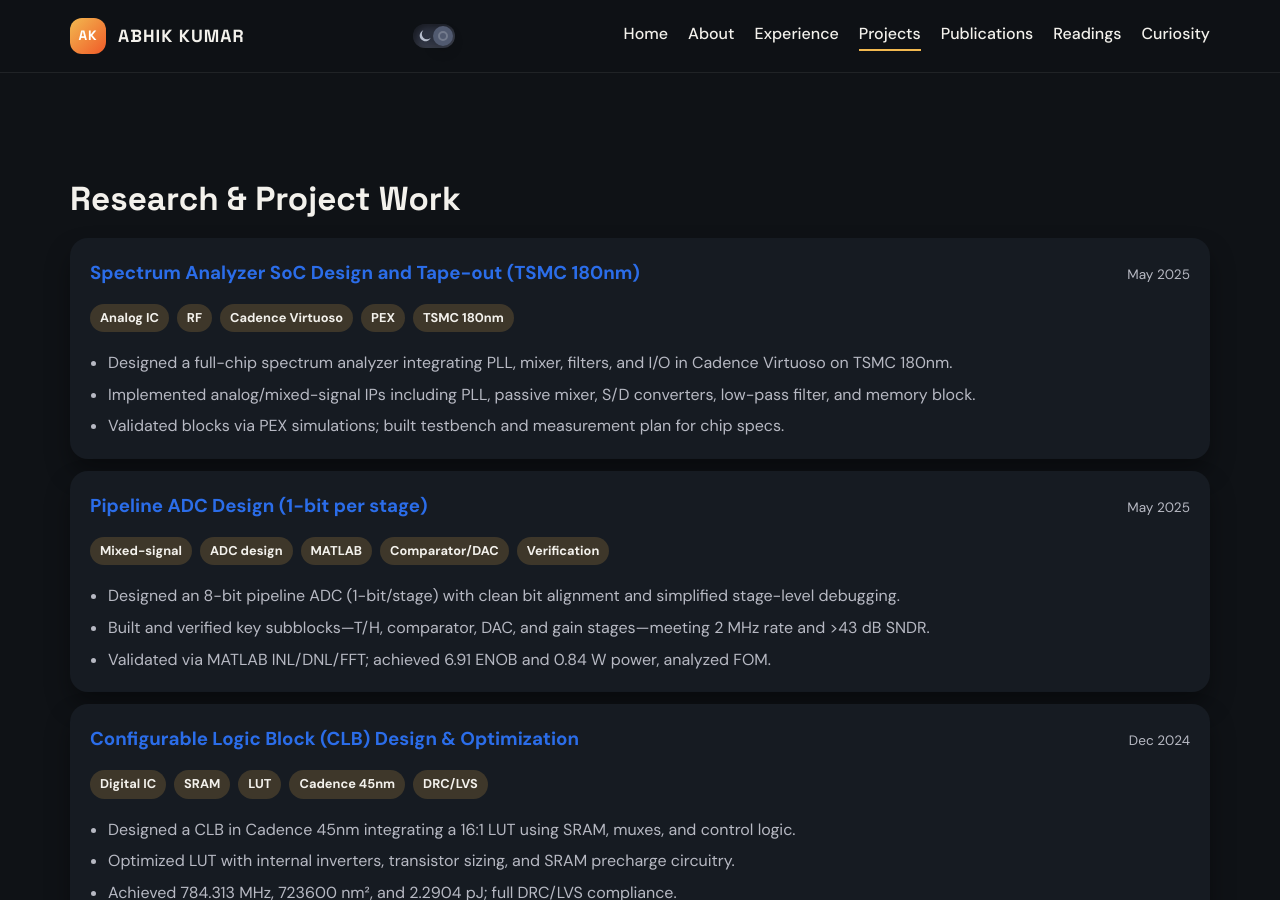
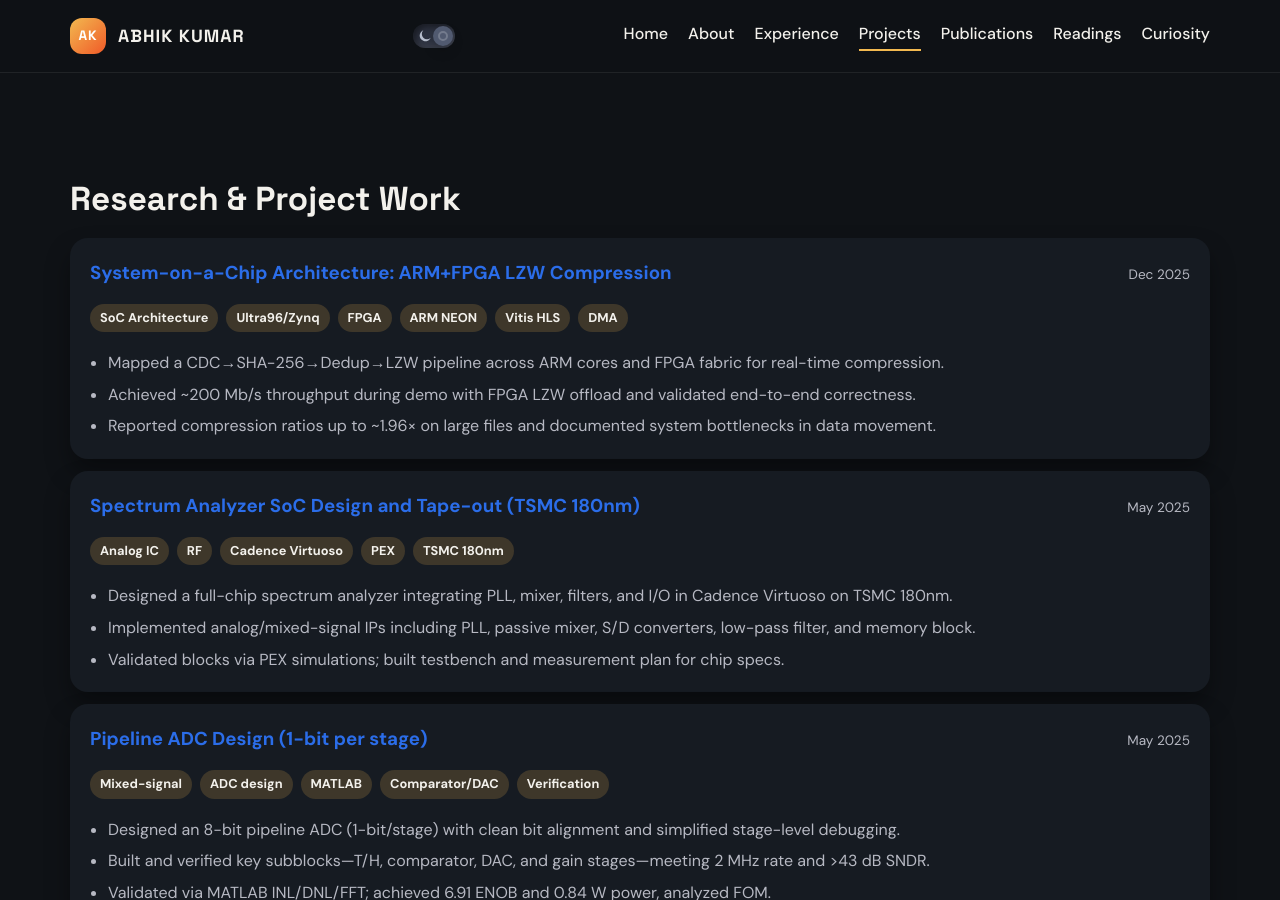
Before and after one commit to abhikkum/abhik_profile, a Jekyll site: the page built from _pages/projects.html, in a window 1280 px wide and 900 px high, scrolled down 456 px. Built offline with Jekyll 4.4.1, drawn with Linux system fonts in a browser that asks for light colours.

Commit message:
project added and updated

```diff
--- a/_pages/projects.html
+++ b/_pages/projects.html
@@ -29,6 +29,27 @@ description: Selected projects and case studies.
   <div class="container">
     <h2 class="section-title">Research & Project Work</h2>
     <div class="list">
+      <article class="list-item reveal">
+        <div class="item-head">
+          <h3>
+            <a class="section-title-link" href="https://github.com/abhikkum/ESE5320/blob/main/project/Report/prj5.md">System-on-a-Chip Architecture: ARM+FPGA LZW Compression</a>
+          </h3>
+          <span class="item-date">Dec 2025</span>
+        </div>
+        <div class="item-tags">
+          <span>SoC Architecture</span>
+          <span>Ultra96/Zynq</span>
+          <span>FPGA</span>
+          <span>ARM NEON</span>
+          <span>Vitis HLS</span>
+          <span>DMA</span>
+        </div>
+        <ul class="item-points">
+          <li>Mapped a CDC→SHA-256→Dedup→LZW pipeline across ARM cores and FPGA fabric for real-time compression.</li>
+          <li>Achieved ~200 Mb/s throughput during demo with FPGA LZW offload and validated end-to-end correctness.</li>
+          <li>Reported compression ratios up to ~1.96× on large files and documented system bottlenecks in data movement.</li>
+        </ul>
+      </article>
       <article class="list-item reveal">
         <div class="item-head">
           <h3>
```
Also changed, not shown: 1 other file.
